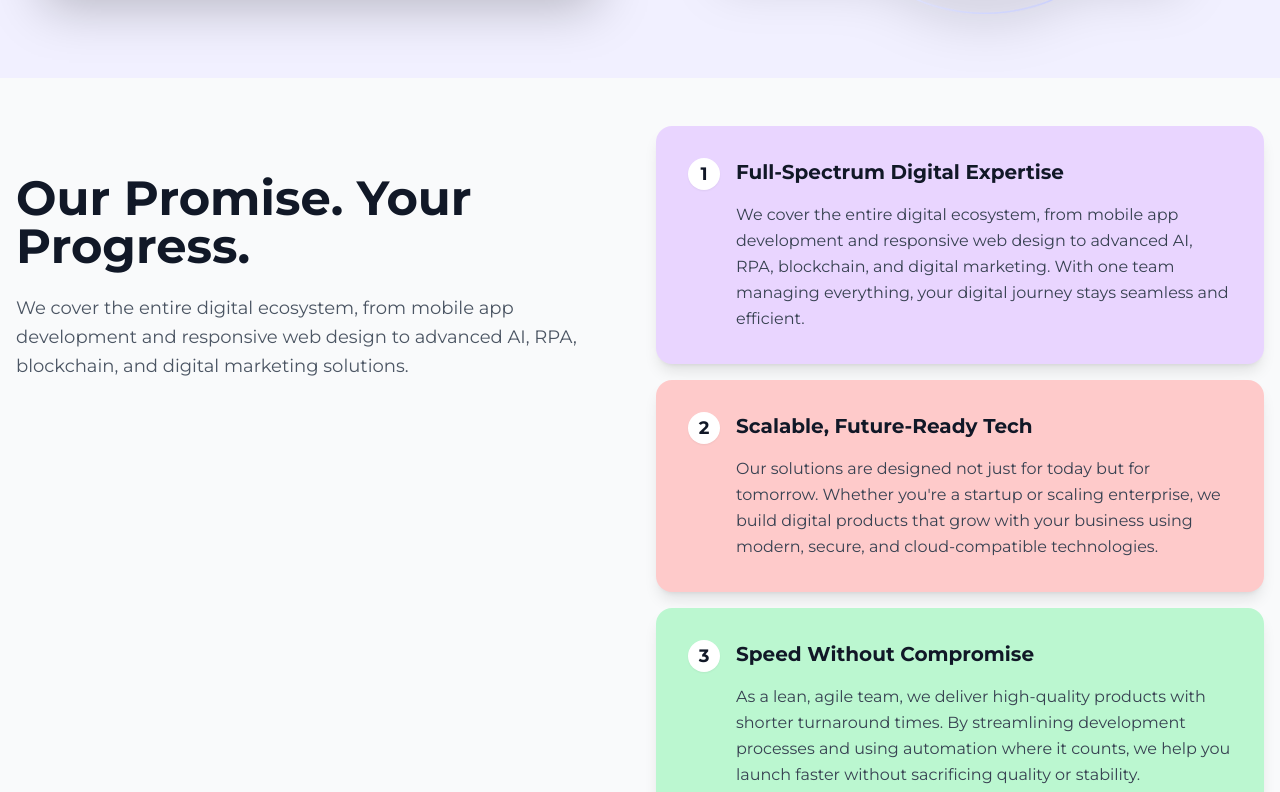
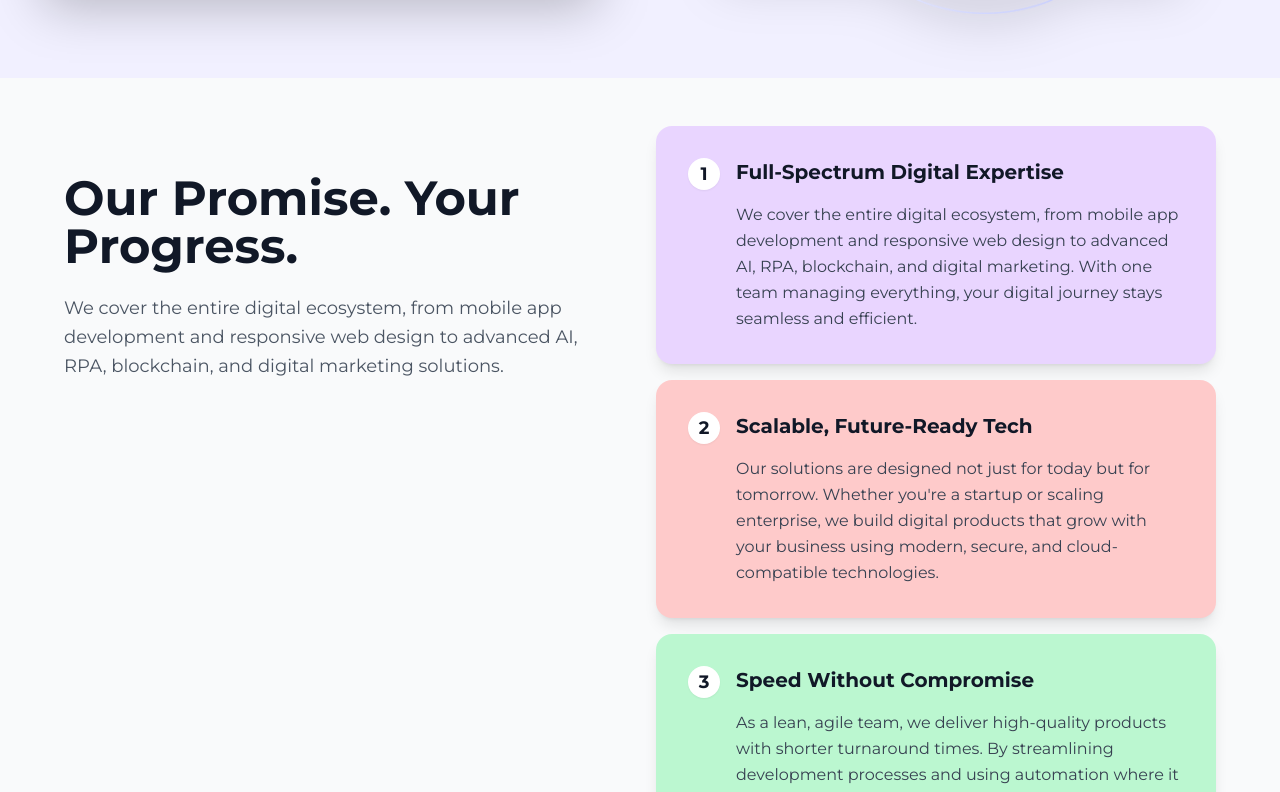
Before and after one commit to rastogi30/Mindor-tech, a Next.js app: page / in a window 1280 px wide. Shown: the part 1280-2072 px from the top of the page. Built offline with nearby package versions, Linux system fonts and the light colour scheme.

Commit message:
minor fixes

```diff
--- a/src/components/Method.tsx
+++ b/src/components/Method.tsx
@@ -54,8 +54,8 @@ export default function Method() {
 	const indicatorLeft = `calc(${(selected / (steps.length - 1)) * 100}% - 30px)`;
 
 	return (
-		<section className="w-full bg-white py-14 md:py-16 flex justify-center">
-			<div className="max-w-7xl w-full flex flex-col md:flex-row items-start gap-10 md:gap-12 px-4 md:px-0">
+		<section className=" bg-white py-14 md:py-16 flex justify-center">
+			<div className="max-w-6xl flex flex-col md:flex-row items-start gap-10 md:gap-12 px-4 md:px-0">
 
 				<div className="flex-1 flex flex-col gap-4 md:gap-5">
 					<h2 className="text-2xl md:text-3xl font-extrabold text-gray-900 mb-2">The Mindor Method</h2>
--- a/src/components/Slider.tsx
+++ b/src/components/Slider.tsx
@@ -258,7 +258,7 @@ const PromiseProgress: React.FC<PromiseProgressProps> = ({ variant = 'web' }) =>
 
   return (
     <div className=" bg-gray-50 py-12 px-4">
-      <div className="max-w-7xl mx-auto">
+      <div className="max-w-6xl mx-auto">
         <div className="grid lg:grid-cols-2 gap-8 items-start">
 
           <div className="lg:sticky lg:top-12">
```
